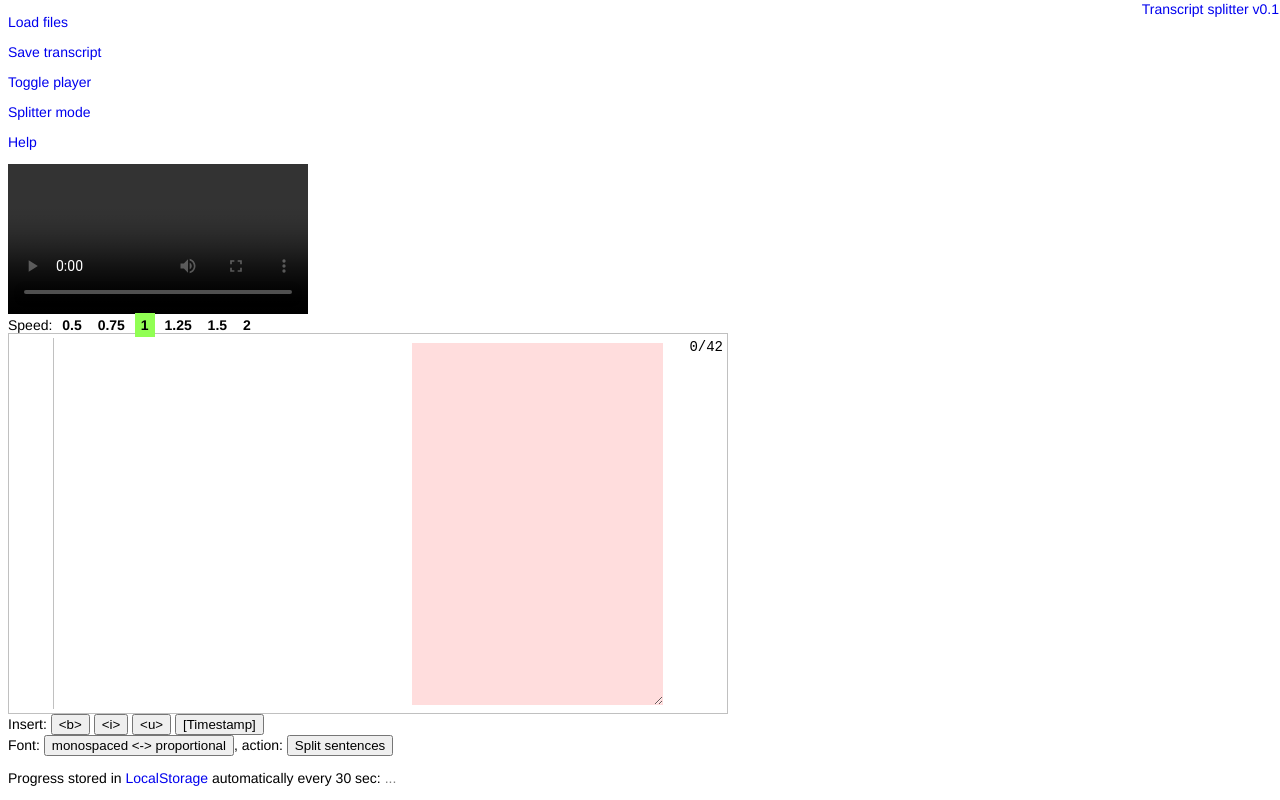
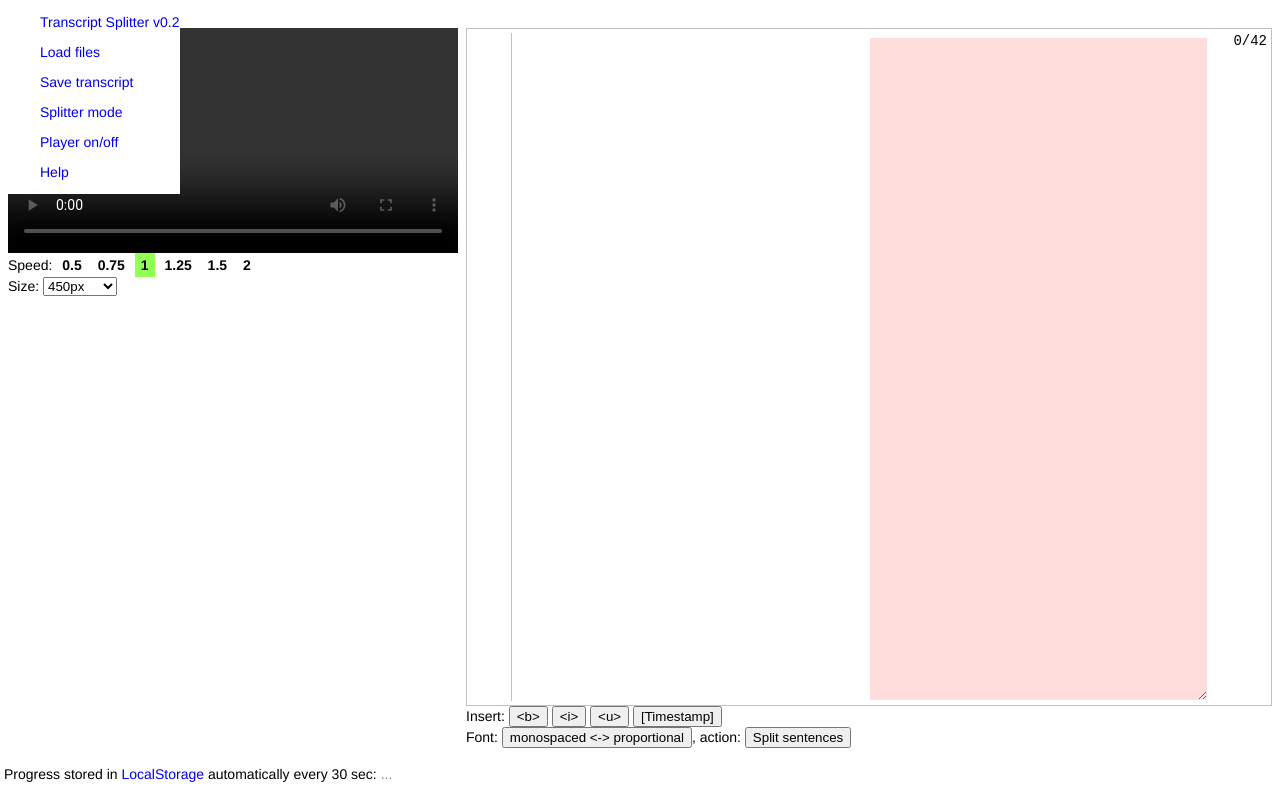
Before and after one commit to jlgrall/TranscriptSplitter, a plain HTML site: page transcriptsplitter.html in a window 1280 px wide. Both pictures are taken after a click on the link "Splitter mode". Drawn offline with Linux system fonts and the light colour scheme.

Commit message:
Re-layout with flexbox, add size select, misc.

```diff
--- a/transcriptsplitter.css
+++ b/transcriptsplitter.css
@@ -1,7 +1,16 @@
 /* TranscriptSplitter v0.1 - Jean-Louis Grall - MIT License - https://github.com/jlgrall/TranscriptSplitter */
+/* All flexbox autoprefixes made with: http://pleeease.io/play/ */
+
+
+.transsplitterwrap, .textareawrap {
+	display: -webkit-box; display: -webkit-flex; display: -ms-flexbox; display: flex;
+}
+.textareawrap {
+	-webkit-box-flex: 1; -webkit-flex-grow: 1; -ms-flex-positive: 1; flex-grow: 1;
+}
+
 
 .transsplitterwrap {
-	display: table;
 	border: 1px solid #c0c0c0;
 	padding: 4px;
 }
@@ -16,7 +25,6 @@
 
 .lines,
 .textareawrap {
-	display: table-cell;
 	vertical-align: top;
 }
 
--- a/transcriptsplitter.html
+++ b/transcriptsplitter.html
@@ -2,77 +2,165 @@
 <html>
 <head>
 <meta charset="utf-8" />
-<title>Transcript splitter</title>
+<title>Transcript Splitter</title>
 <link href="libs.css" type="text/css" rel="stylesheet" />
 <link href="base.css" type="text/css" rel="stylesheet" />
 <link href="transcriptsplitter.css" type="text/css" rel="stylesheet" />
 <style>
+/***** Layout *****/
+	/* All flexbox autoprefixes made with: http://pleeease.io/play/ */
+
+	html, body { height: 100%; margin: 0; }
+	body { padding: 4px; box-sizing: border-box; }
+
+	.menu-wrapper { position: absolute; top: 0; left: 0; z-index: 1; }
+
+	menu { position: absolute; margin: 0; white-space: nowrap; background: #fff; }
+	menu .menu-opener-wrapper { position: absolute; }
+	menu .menu-opener { position: absolute; overflow: hidden; }
+
+	body, main, #player-div, #transcript-div { display: -webkit-box; display: -webkit-flex; display: -ms-flexbox; display: flex; }
+	body { -webkit-box-orient: vertical; -webkit-box-direction: normal; -webkit-flex-direction: column; -ms-flex-direction: column; flex-direction: column; }
+	main, #transcript-div, .transcript, .transsplitterwrap { -webkit-box-flex: 1; -webkit-flex-grow: 1; -ms-flex-positive: 1; flex-grow: 1; }
+
+	#player-div, #transcript-div { padding: 4px; box-sizing: border-box; }
+
+	#video { min-width: 150px; min-height: 50px; width: auto; height: auto; }
+	.transcript { min-width: 250px; min-height: 150px; box-sizing: border-box; }
+
+
+/***** Horizontal Layout *****/
+
+	body.horiz menu { bottom: 0; left: 0; }
+	body.horiz menu .menu-opener-wrapper { left: 0; bottom: 0; right: 0; }
+	body.horiz menu .menu-opener { left: 0; top: 0; right: 0; }
+	body.horiz menu:hover { top: 0; bottom: auto; }
+	body.horiz menu:hover .menu-opener { height: 0; }
+
+	body.horiz main { margin-top: 20px; }
+	body.horiz #player-div, body.horiz #transcript-div { -webkit-box-orient: vertical; -webkit-box-direction: normal; -webkit-flex-direction: column; -ms-flex-direction: column; flex-direction: column; }
+
+
+/***** Vertical Layout *****/
+
+	body.vert menu { top: 0; right: 0; }
+	body.vert menu .menu-opener-wrapper { top: 0; right: 0; bottom: 0; }
+	body.vert menu .menu-opener { top: 0; left: 0; bottom: 0; }
+	body.vert menu:hover { left: 0; right: auto; }
+	body.vert menu:hover .menu-opener { width: 0; }
+
+	body.vert main { margin-left: 40px; }
+	body.vert main { -webkit-box-orient: vertical; -webkit-box-direction: normal; -webkit-flex-direction: column; -ms-flex-direction: column; flex-direction: column; }
+
+
+/***** Functional *****/
+
+	body:not(.splitterMode) .onlySplitterMode { display: none; }
+
+
+/***** Design *****/
+
 	body { font: 14px Helvetica, arial, sans-serif; }
 	a, .link {text-decoration: none; }
+
+	#player-controls-div #playbackRates-div { margin: 4px 0; }
+	input[type="radio"].noradio+label { margin: 0; padding: 4px 6px; font-weight: bold; }
+	input[type="radio"].noradio:checked+label { background: #91FF54; }
+
+	.transcript { font-size: 1.2em; }
 
 	#player-url-input { width: 800px; min-width: 50px; }
 	.canPlayProbably { color: green; font-weight: bold; }
 	.canPlayMaybe { color: green; font-weight: bold; }
 	.canPlayNo { color: #c33; text-decoration: line-through; }
 
-	/*#player-div, #transcript-div { padding: 6px; display: table-cell; vertical-align: top; }*/
-
-	.controls-div { position: relative; }
-
-	#video { max-width: 100%; height: auto; min-width: 150px; }
-
-	#player-controls-div #playbackRates-div { margin: 0; }
-	input[type="radio"].noradio+label { margin: 0; padding: 4px 6px; font-weight: bold; }
-	input[type="radio"].noradio:checked+label { background: #91FF54; }
-
-	.transcript { width: 600px; height: 350px; font-size: 1.2em; }
-
-	body:not(.splitterMode) .onlySplitterMode { display: none; }
-
 	.show-state-saved { color: #5DA634; }
 	.show-state-waiting { color: grey; }
 
-	#homelink { position: absolute; top: 1px; right: 1px; }
+
+
+	#video { width: 450px; }
 </style>
 </head>
-<body>
-<div id="menu-div">
+<body class="horiz">
+<div class="menu-wrapper">
+	<menu>
+		<div class="menu-opener-wrapper"><div class="menu-opener">Menu</div></div>
+		<p class="title"><a href="https://github.com/jlgrall/TranscriptSplitter">Transcript Splitter v0.2</a></p>
 		<p><a href="#modal-load" rel="modal:open">Load files</a></p>
 		<p><a class="download-transcript" download="transcript.txt" href="data:text/plain;charset=utf-8,...">Save transcript</a></p>
-	<p><a class="button-player-toggle" href="javascript:void(0);">Toggle player</a></p>
 		<p><a class="button-splitter-toggle" href="javascript:void(0);">Splitter mode</a></p>
+		<p><a class="button-player-toggle" href="javascript:void(0);">Player on/off</a></p>
 		<p><a href="#modal-help" rel="modal:open">Help</a></p>
+	</menu>
 </div>
+
+<main>
 
 	<div id="player-div">
 		<video id="video" class="video-js" controls preload="auto">
 		</video>
 		<div id="player-controls-div" class="controls-div">
-		<p id="playbackRates-div">Speed:
+			<div id="playbackRates-div" class="control-div">
+				Speed:
 				<input type="radio" class="noradio" id="0.5" name="playbackRate" value="0.5" /><label for="0.5">0.5</label>
 				<input type="radio" class="noradio" id="0.75" name="playbackRate" value="0.75" /><label for="0.75">0.75</label>
 				<input type="radio" class="noradio" id="1" name="playbackRate" value="1" checked /><label for="1">1</label>
 				<input type="radio" class="noradio" id="1.25" name="playbackRate" value="1.25" /><label for="1.25">1.25</label>
 				<input type="radio" class="noradio" id="1.5" name="playbackRate" value="1.5" /><label for="1.5">1.5</label>
 				<input type="radio" class="noradio" id="2" name="playbackRate" value="2" /><label for="2">2</label>
-		</p>
+			</div>
+			<div id="player-sizes-div" class="control-div">
+				Size:
+				<select id="player-size">
+					<optgroup label="Zoom">
+						<option value="0.25x">0.25x</option>
+						<option value="0.5x">0.5x</option>
+						<option value="1x">1x</option>
+						<option value="2x">2x</option>
+					</optgroup>
+					<optgroup label="Width">
+						<option value="150px">150px</option>
+						<option value="300px">300px</option>
+						<option value="450px" selected>450px</option>
+						<option value="600px">600px</option>
+						<option value="750px">750px</option>
+					</optgroup>
+					<optgroup label="Height">
+						<option value="144p">&nbsp;&nbsp;144p</option>
+						<option value="240p">&nbsp;&nbsp;240p</option>
+						<option value="360p">&nbsp;&nbsp;360p</option>
+						<option value="480p">&nbsp;&nbsp;480p</option>
+						<option value="720p">&nbsp;&nbsp;720p</option>
+						<option value="1080p">1080p</option>
+					</optgroup>
+				</select>
+			</div>
 		</div>
 	</div>
 
 	<div id="transcript-div">
 		<textarea class="transcript"></textarea>
 		<div id="transcript-controls-div" class="controls-div">
+			<div class="control-div">
 				Insert:
 				<button class="button-insert-bold">&lt;b&gt;</button>
 				<button class="button-insert-italic">&lt;i&gt;</button>
 				<button class="button-insert-underline">&lt;u&gt;</button>
 				<button class="button-insert-timestamp">[Timestamp]</button>
-		<div class="onlySplitterMode">
+			</div>
+			<div class="onlySplitterMode control-div">
 				Font: <button class="button-font-kind">monospaced &lt;-&gt; proportional</button>,
 				action: <button class="button-transcript-splitSentences">Split sentences</button>
 			</div>
 		</div>
 	</div>
+
+</main>
+
+<p>Progress stored in <a href="https://developer.mozilla.org/en-US/docs/Web/API/Storage/LocalStorage" target="_blank">LocalStorage</a> automatically every 30 sec:
+	<span class="show-state-saved show-state">Saved</span><span class="show-state-waiting show-state">...</span>
+</p>
 
 <div id="modal-load" class="modal-hider">
 	<div id="load-div">
@@ -126,12 +214,6 @@
 		</div>
 	</div>
 </div>
-
-<p>Progress stored in <a href="https://developer.mozilla.org/en-US/docs/Web/API/Storage/LocalStorage" target="_blank">LocalStorage</a> automatically every 30 sec:
-	<span class="show-state-saved show-state">Saved</span><span class="show-state-waiting show-state">...</span>
-</p>
-
-<div id="homelink"><a href="https://github.com/jlgrall/TranscriptSplitter">Transcript splitter v0.1</a></div>
 
 <div class="modal">
 	<div class="modal-inner">
@@ -195,7 +277,6 @@ $(function($) {
 	$(".button-player-toggle").on("click", function() {
 		var display = $playerDiv.css("display") === "none" ? "" : "none";
 		$playerDiv.css("display", display);
-		resizeTextarea();
 	});
 
 /***** Transcript *****/
@@ -309,10 +390,6 @@ $(function($) {
 	// http://webdesignerwall.com/tutorials/css-elastic-videos
 	// https://css-tricks.com/NetMag/FluidWidthVideo/Article-FluidWidthVideo.php
 
-	var resizeTextarea = window.resizeTextarea = function() {
-			var height = $window.height() - ($html.height() - $textarea.height());
-			$textarea.height(height);
-		};
 
 	var scrolledlinesDiv = undefined,
 		styledFontElems = undefined,
@@ -325,15 +402,12 @@ $(function($) {
 				scrolledlinesDiv = undefined;
 				styledFontElems = undefined;
 				$body.removeClass("splitterMode");
-				$window.off("resize", resizeTextarea);
 			}
 			else {
 				$textarea.transcriptSplitter();
 				scrolledlinesDiv = $(".transsplitterwrap .scrolledlines");
 				styledFontElems = $([$textarea[0], scrolledlinesDiv[0]]);
 				$body.addClass("splitterMode");
-				$window.on("resize", resizeTextarea);
-				resizeTextarea();
 			}
 		};
 
@@ -372,6 +446,17 @@ $(function($) {
 	});
 
 
+
+
+
+	$("menu").on("click", function(e) {
+		if(e.target != this) return;
+		if($body.hasClass("horiz")) $body.removeClass("horiz").addClass("vert");
+		else $body.removeClass("vert").addClass("horiz");
+	});
+
+	//toggleSplitterMode();
+
 });
 </script>
 </body>
```
Lines whose indentation alone changed are shown as unchanged.
